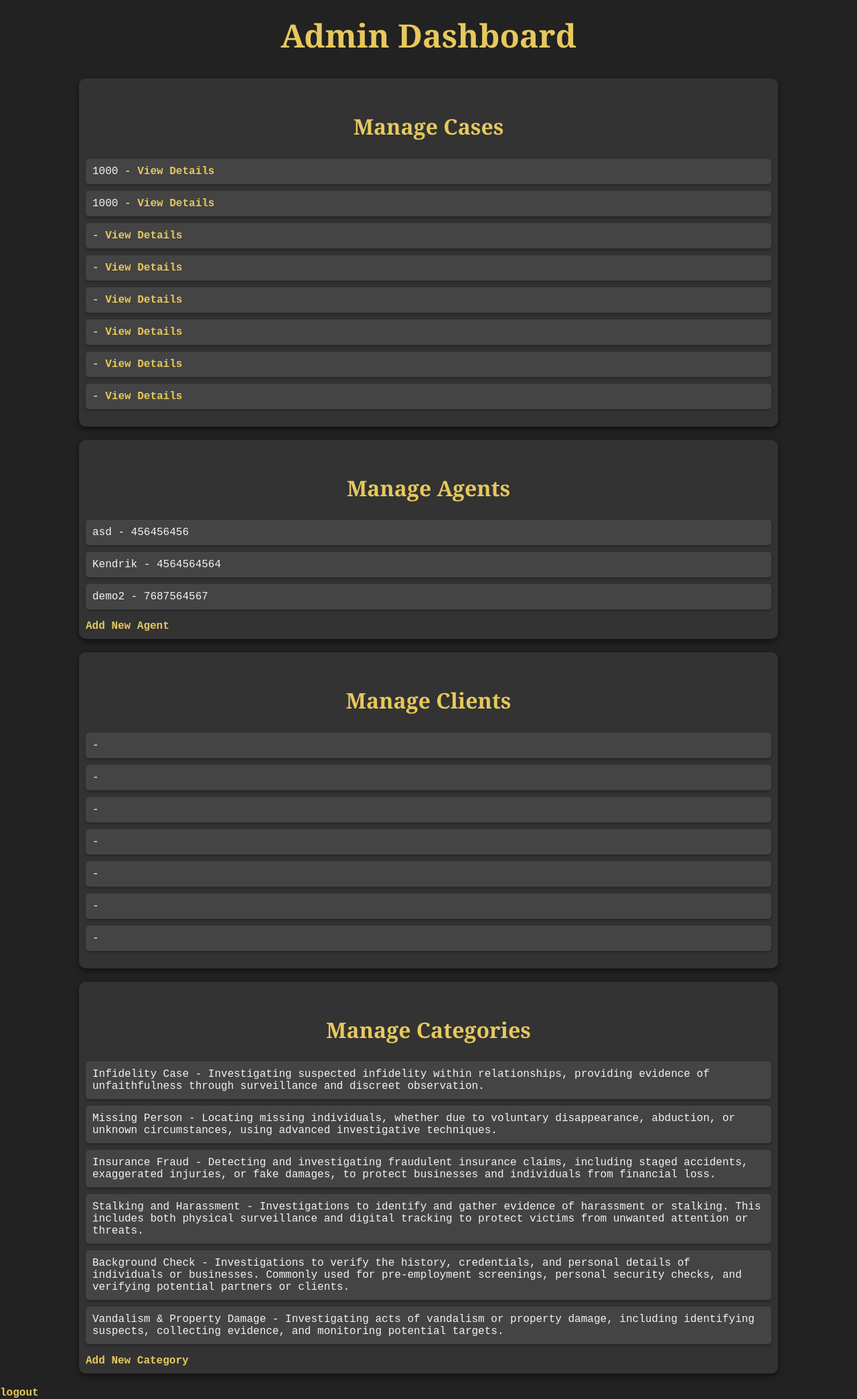
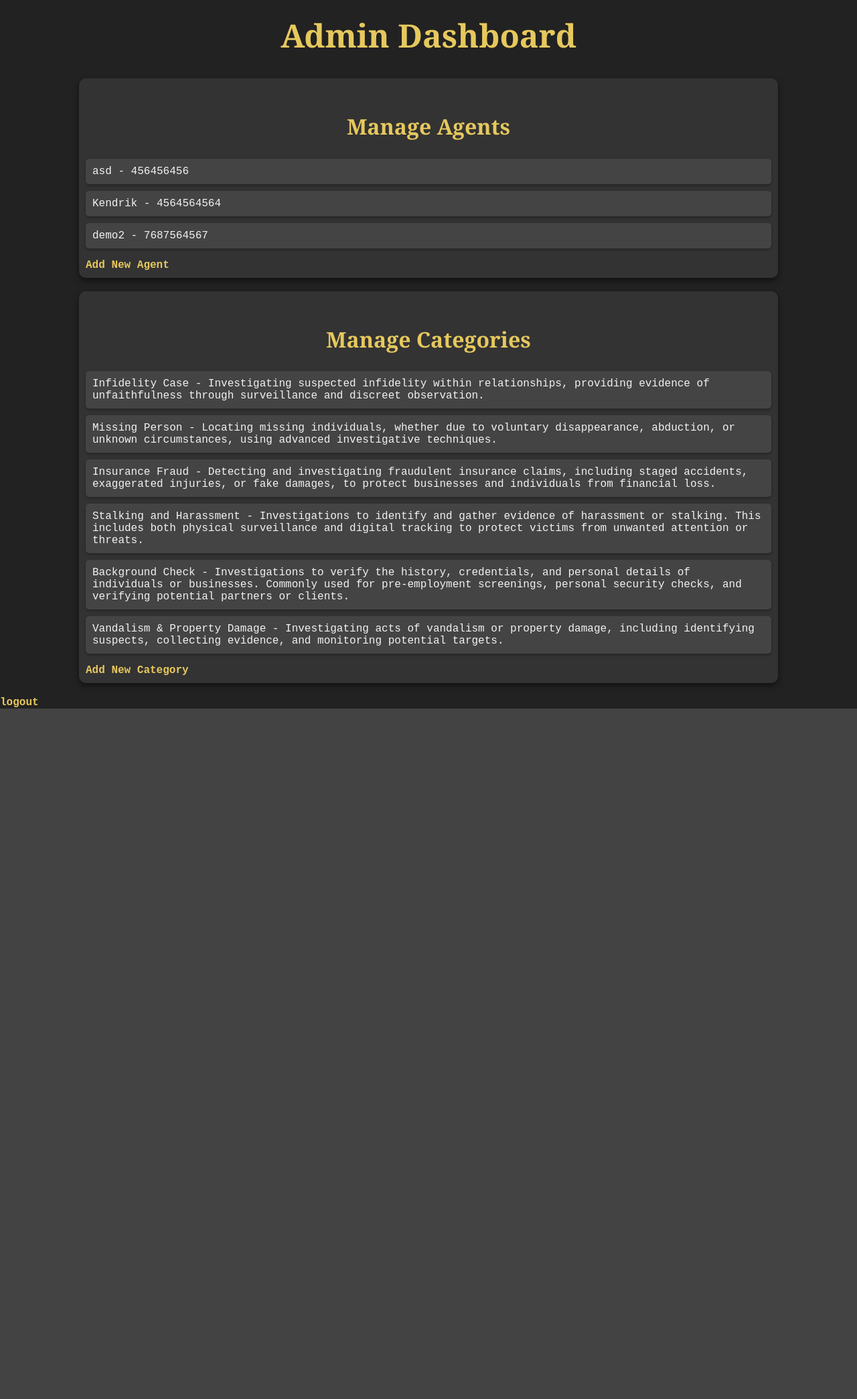
Before and after one commit to karthik40404/inquestor, a Django app: page /admdash in a window 1280 px wide. Shown: the whole page at 67% size. After the commit the page ends 1058 px from the top, so only its background shows below. Run offline with Django 5.2, Linux system fonts and the light colour scheme; data comes from the database, SQL or seed files in the repository; both versions use the stored data as it was after the commit.

Commit message:
inquestor

```diff
--- a/mainpro/templates/admin/admindash.html
+++ b/mainpro/templates/admin/admindash.html
@@ -99,15 +99,6 @@
 <body>
     <h1>Admin Dashboard</h1>
     <div>
-        <h2>Manage Cases</h2>
-        <ul>
-            {% for case in cases %}
-                <li>{{ case.title }} - <a href="{% url 'case_details' case.id %}">View Details</a></li>
-            {% endfor %}
-        </ul>
-    </div>
-
-    <div>
         <h2>Manage Agents</h2>
         <ul>
             {% for agent in agents %}
@@ -119,15 +110,6 @@
             {% endfor %}
         </ul>
         <a href="{% url 'add_agent' %}">Add New Agent</a>
-    </div>
-
-    <div>
-        <h2>Manage Clients</h2>
-        <ul>
-            {% for client in clients %}
-                <li>{{ client.user.username }} - {{ client.phone }}</li>
-            {% endfor %}
-        </ul>
     </div>
 
     <div>
--- a/mainpro/templates/agent/agent_profile.html
+++ b/mainpro/templates/agent/agent_profile.html
@@ -72,6 +72,7 @@
         <div class="card-body">
             <h4 class="card-title">{{ agent.user.first_name }} {{ agent.user.last_name }}</h4>
             <p class="card-text">Username: {{ agent.user.username }}</p>
+            <p class="card-text">Phone.no: {{ agent.phone }}</p>
             <p class="card-text">Email: {{ agent.user.email }}</p>
         </div>
     </div>
--- a/mainpro/templates/landing_page.html
+++ b/mainpro/templates/landing_page.html
@@ -222,7 +222,7 @@
             }
 
             .actions .btn {
-                width: 100%;
+                width: 60%;
                 margin: 5px 0;
             }
 
```
Also changed, not shown: mainpro/agent/migrations/0008_chatmessage_receiver_alter_chatmessage_sender.py (deleted), mainpro/agent/migrations/0009_remove_chatmessage_receiver.py (deleted), mainpro/agent/migrations/0010_chatmessage_receiver.py (deleted), mainpro/agent/migrations/0011_delete_chatmessage.py (deleted), mainpro/agent/migrations/0012_chatmessage.py (deleted), mainpro/agent/migrations/0013_rename_chatmessage_chat.py (deleted), mainpro/agent/migrations/0014_remove_chat_receiver_alter_chat_case_and_more.py (deleted), mainpro/agent/migrations/0015_delete_chat.py (deleted), mainpro/db.sqlite3, mainpro/media/evidence/79bd526ed1b58af781a201ab434b46a0_3MfRkC8.jpeg (added), mainpro/media/evidence/79bd526ed1b58af781a201ab434b46a0_TAu7Poh.jpeg (added).
